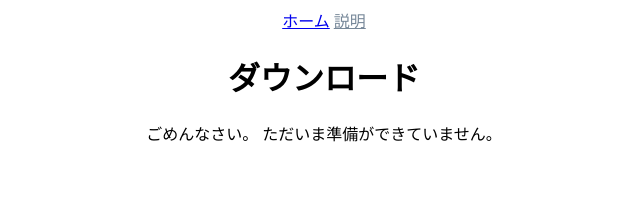
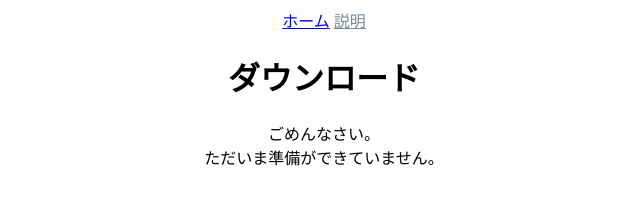
Before and after one commit to aomagolor/JAProgram, a plain HTML site: page Daunrode.html in a window 1280 px wide. Shown: the whole page, without its empty margins (316-956 px from the left). Drawn offline with Linux system fonts and the light colour scheme.

Commit message:
Update Daunrode.html

```diff
--- a/Daunrode.html
+++ b/Daunrode.html
@@ -16,7 +16,7 @@
     <center>
         <a style="colorl:lightslategrey;" href="https://aomagolor.github.io/JAProgram">ホーム</a> <a style="color:lightslategrey;" href="https://aomagolor.github.io/JAProgram/setumei">説明</a>
         <h1>ダウンロード</h1>
-        ごめんなさい。
+        ごめんなさい。<br>
         ただいま準備ができていません。
     </center>
 </body>
```
